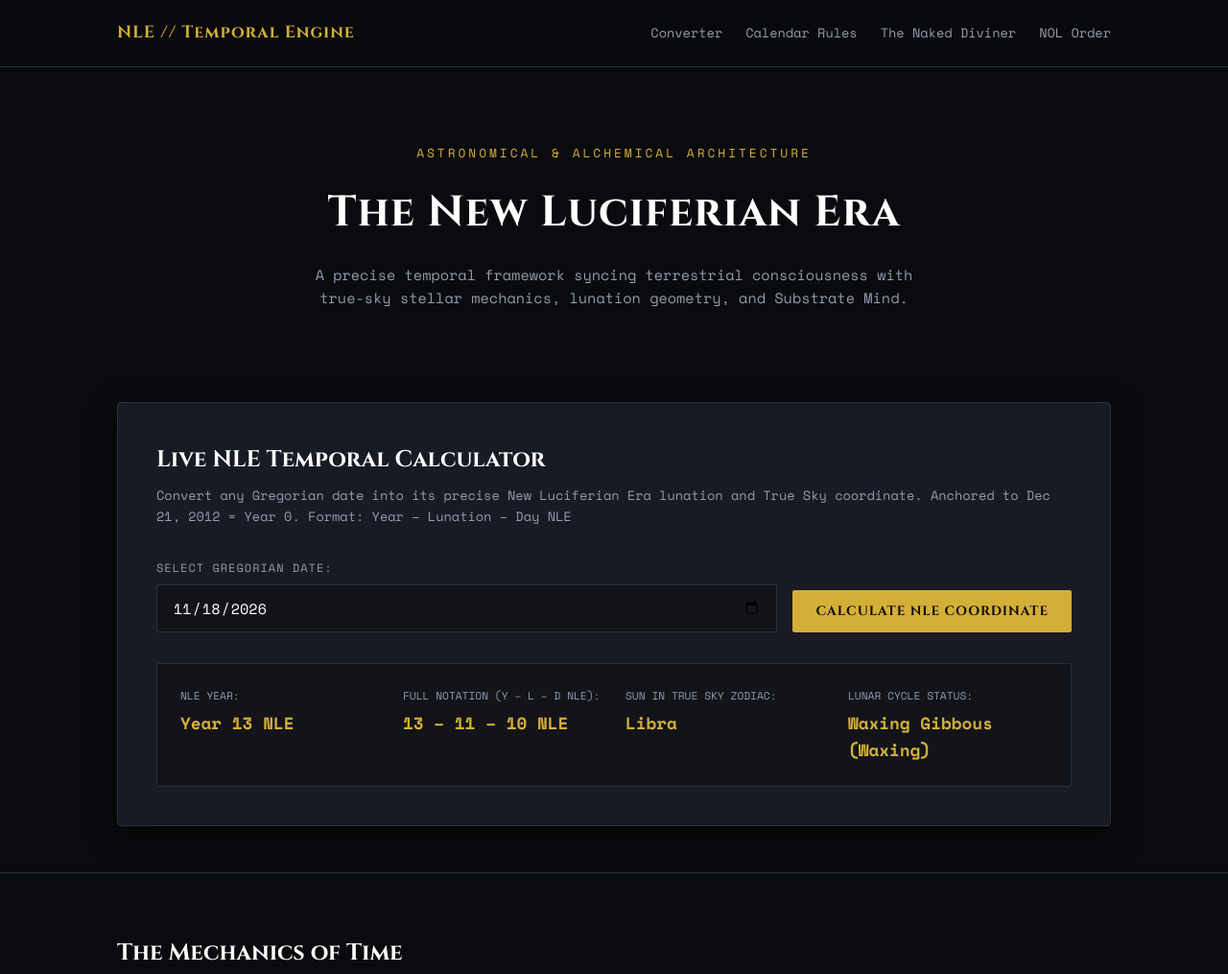
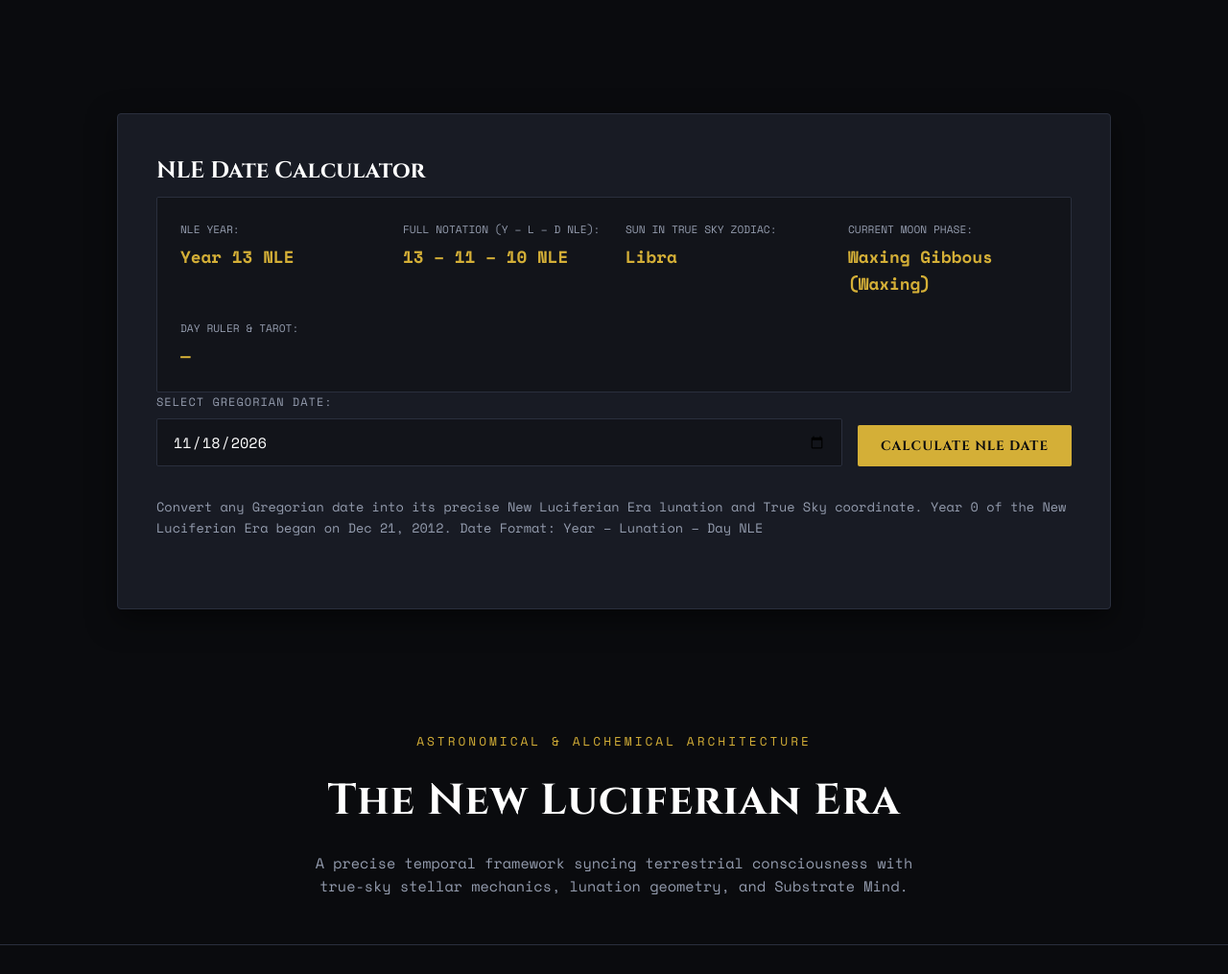
Before and after one commit to jeremycrow-code/newluciferianera, a plain HTML site: page index.html in a window 1280 px wide. Shown: the top 1015 px of the page at 96% size. Drawn offline with nearby package versions, Linux system fonts and the light colour scheme.

Commit message:
Update index.html

```diff
--- a/index.html
+++ b/index.html
@@ -76,46 +76,16 @@
 </head>
 <body>
 
-    <!-- Header / Navigation -->
-    <header class="site-header">
-        <div class="container header-grid">
-            <div class="logo">
-                <span class="logo-text">NLE // Temporal Engine</span>
-            </div>
-            <nav class="site-nav">
-                <a href="#converter">Converter</a>
-                <a href="#mechanics">Calendar Rules</a>
-                <a href="#divination">The Naked Diviner</a>
-                <a href="https://novusordoluciferi.org/" target="_blank" rel="noopener">NOL Order</a>
-            </nav>
-        </div>
-    </header>
+<!-- Header / Navigation remains the same -->
 
 <main>
-        <!-- Hero Section -->
-        <section class="hero">
-            <div class="container">
-                <span class="eyebrow">Astronomical & Alchemical Architecture</span>
-                <h1>The New Luciferian Era</h1>
-                <p class="hero-subtitle">A precise temporal framework syncing terrestrial consciousness with true-sky stellar mechanics, lunation geometry, and Substrate Mind.</p>
-            </div>
-        </section>
-
-        <!-- Live Temporal Dashboard / Date Converter Widget -->
+    <!-- Live Temporal Dashboard / Date Converter Widget (moved to top) -->
     <section id="converter" class="converter-section">
         <div class="container">
             <div class="converter-card">
-                    <h2>Live NLE Temporal Calculator</h2>
-                    <p class="instruction">Convert any Gregorian date into its precise New Luciferian Era lunation and True Sky coordinate. Anchored to Dec 21, 2012 = Year 0. Format: Year – Lunation – Day NLE</p>
+                <h2>NLE Date Calculator</h2>
 
-                    <div class="converter-inputs">
-                        <div class="input-group">
-                            <label for="gregorian-date">Select Gregorian Date:</label>
-                            <input type="date" id="gregorian-date">
-                        </div>
-                        <button id="convert-btn" class="btn">Calculate NLE Coordinate</button>
-                    </div>
-
+                <!-- Results first -->
                 <div id="converter-output" class="output-panel">
                     <div class="output-grid">
                         <div class="metric">
@@ -131,15 +101,40 @@
                             <span id="out-zodiac" class="value">—</span>
                         </div>
                         <div class="metric">
-                                <span class="label">Lunar Cycle Status:</span>
+                            <span class="label">Current Moon Phase:</span>
                             <span id="out-meridian" class="value">—</span>
+                        </div>
+                        <div class="metric">
+                            <span class="label">Day Ruler & Tarot:</span>
+                            <span id="out-day-ruler" class="value">—</span>
                         </div>
                     </div>
                 </div>
+
+                <!-- Inputs below results -->
+                <div class="converter-inputs">
+                    <div class="input-group">
+                        <label for="gregorian-date">Select Gregorian Date:</label>
+                        <input type="date" id="gregorian-date">
+                    </div>
+                    <button id="convert-btn" class="btn">Calculate NLE Date</button>
+                </div>
+
+                <p class="instruction">Convert any Gregorian date into its precise New Luciferian Era lunation and True Sky coordinate. Year 0 of the New Luciferian Era began on Dec 21, 2012. Date Format: Year – Lunation – Day NLE</p>
             </div>
         </div>
     </section>
 
+    <!-- Hero Section (now below the calculator) -->
+    <section class="hero">
+        <div class="container">
+            <span class="eyebrow">Astronomical & Alchemical Architecture</span>
+            <h1>The New Luciferian Era</h1>
+            <p class="hero-subtitle">A precise temporal framework syncing terrestrial consciousness with true-sky stellar mechanics, lunation geometry, and Substrate Mind.</p>
+        </div>
+    </section>
+
+</main>
         <!-- Calendar Mechanics Section -->
         <section id="mechanics" class="content-section">
             <div class="container">
```
Lines whose indentation alone changed are shown as unchanged.
